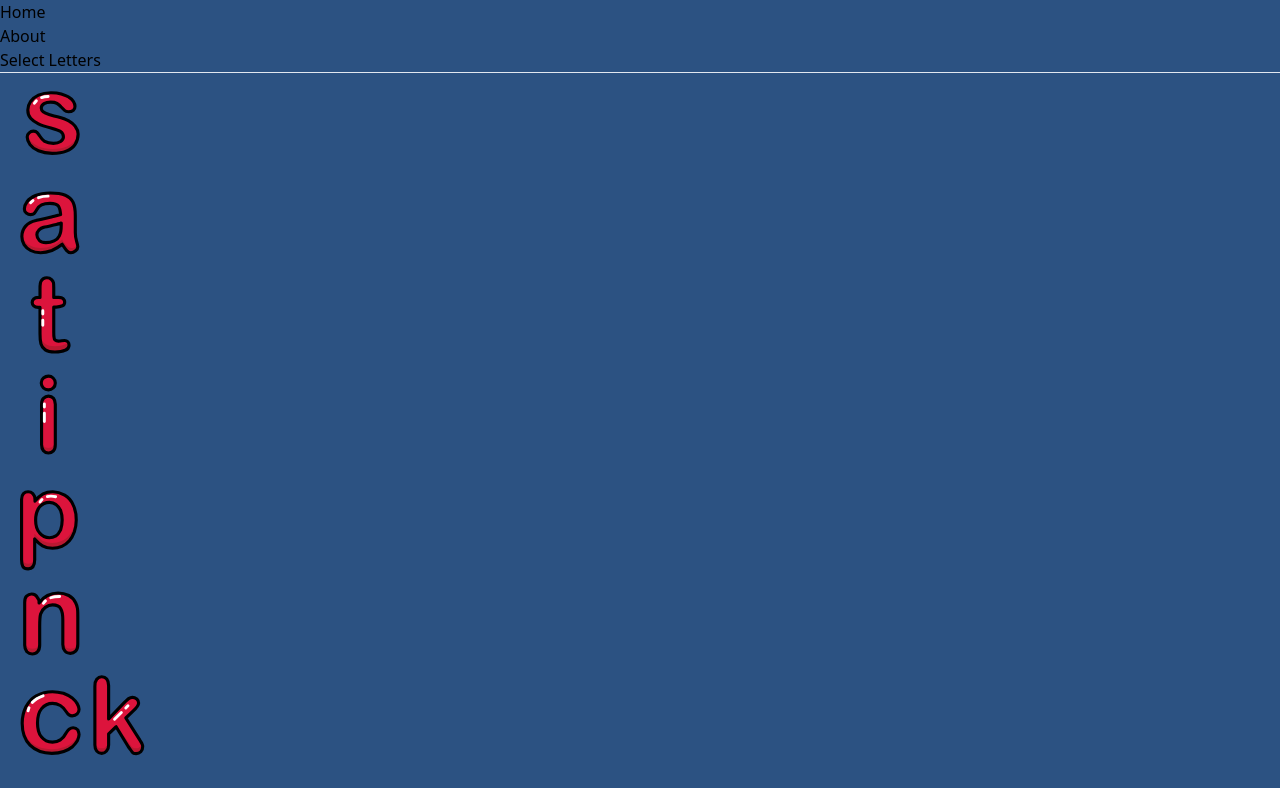
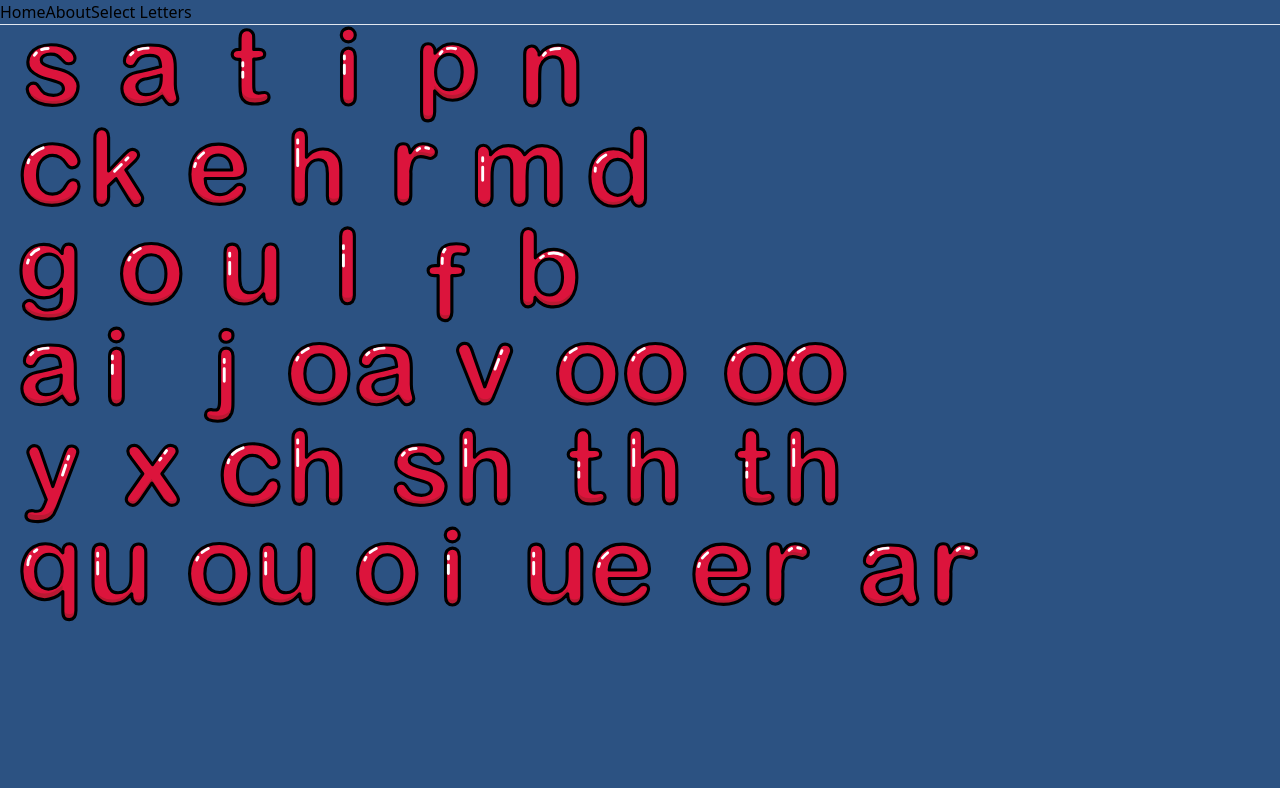
Before and after one commit to mojiwa/toddler-phonics-letter-game, a React (Create React App) app: page /letter-select in a window 1280 px wide. Shown: the top 788 px of the page. Built offline with nearby package versions, Linux system fonts and the light colour scheme.

Commit message:
display letters in sets

```diff
--- a/src/SoundSelect.tsx
+++ b/src/SoundSelect.tsx
@@ -1,27 +1,68 @@
 import React from 'react';
 import Letter from './components/Letter';
+import { LetterAndSet } from './interfaces';
 
 /**
  * Displays all the letters so that the parent may select which to focus on
  * in the game. Selected letters are saved to web storage.
 */
 export default class LetterSelect extends React.PureComponent<{},{}> {
+
   render() {
     return(
-      <div className='flex-col'>
-        {SOUNDS.map(l => (
-          <Letter key={l} Letter={l} Size='small' />
-        ))}
+      <div>
+        <ul>
+          {LETTERS_AND_SETS.filter(las => las.Set === 1).map(las => (
+            <li key={las.Letter}>
+              <Letter Letter={las.Letter} Size='small'/>
+            </li>
+          ))}
+        </ul>
+        <ul>
+          {LETTERS_AND_SETS.filter(las => las.Set === 2).map(las => (
+            <li key={las.Letter}>
+              <Letter Letter={las.Letter} Size='small'/>
+            </li>
+          ))}
+        </ul>
+        <ul>
+          {LETTERS_AND_SETS.filter(las => las.Set === 3).map(las => (
+            <li key={las.Letter}>
+              <Letter Letter={las.Letter} Size='small'/>
+            </li>
+          ))}
+        </ul>
+        <ul>
+          {LETTERS_AND_SETS.filter(las => las.Set === 4).map(las => (
+            <li key={las.Letter}>
+              <Letter Letter={las.Letter} Size='small'/>
+            </li>
+          ))}
+        </ul>
+        <ul>
+          {LETTERS_AND_SETS.filter(las => las.Set === 5).map(las => (
+            <li key={las.Letter}>
+              <Letter Letter={las.Letter} Size='small'/>
+            </li>
+          ))}
+        </ul>
+        <ul>
+          {LETTERS_AND_SETS.filter(las => las.Set === 6).map(las => (
+            <li key={las.Letter}>
+              <Letter Letter={las.Letter} Size='small'/>
+            </li>
+          ))}
+        </ul>
       </div>
     )
   }
 }
 
-const SOUNDS: string[] = [
-  's', 'a', 't', 'i', 'p', 'n',
-  'ck', 'e', 'h', 'r', 'm', 'd',
-  'g', 'o', 'u', 'l', 'f', 'b',
-  'ai', 'j', 'oa', 'v', 'oo', '_oo',
-  'y', 'x', 'ch', 'sh', 'th', '_th',
-  'qu', 'ou', 'oi', 'ue', 'er', 'ar'
+var LETTERS_AND_SETS: LetterAndSet[] = [
+  { Letter: 's', Set: 1 }, { Letter: 'a', Set: 1 }, { Letter: 't', Set: 1 }, { Letter: 'i', Set: 1 }, { Letter: 'p', Set: 1 }, { Letter: 'n', Set: 1 },
+  { Letter: 'ck', Set: 2 }, { Letter: 'e', Set: 2 }, { Letter: 'h', Set: 2 }, { Letter: 'r', Set: 2 }, { Letter: 'm', Set: 2 }, { Letter: 'd', Set: 2 },
+  { Letter: 'g', Set: 3 }, { Letter: 'o', Set: 3 }, { Letter: 'u', Set: 3 }, { Letter: 'l', Set: 3 }, { Letter: 'f', Set: 3 }, { Letter: 'b', Set: 3 },
+  { Letter: 'ai', Set: 4 }, { Letter: 'j', Set: 4 }, { Letter: 'oa', Set: 4 }, { Letter: 'v', Set: 4 }, { Letter: 'oo', Set: 4 }, { Letter: '_oo', Set: 4 },
+  { Letter: 'y', Set: 5 }, { Letter: 'x', Set: 5 }, { Letter: 'ch', Set: 5 }, { Letter: 'sh', Set: 5 }, { Letter: 'th', Set: 5 }, { Letter: '_th', Set: 5 },
+  { Letter: 'qu', Set: 6 }, { Letter: 'ou', Set: 6 }, { Letter: 'oi', Set: 6 }, { Letter: 'ue', Set: 6 }, { Letter: 'er', Set: 6 }, { Letter: 'ar', Set: 6 },
 ]
--- a/src/components/Letter.tsx
+++ b/src/components/Letter.tsx
@@ -116,7 +116,7 @@ export default class Letter extends React.PureComponent<ILetterProps, {}> {
     // render single letter sounds only
     if (this.props.Letter.length === 1) {
       return(
-        <div className={`letter-div w-1`} onClick={() => this.playAudio()} >
+        <div className={`letter-div`} onClick={() => this.playAudio()} >
           <div className={`${this.props.Size === 'small' ? 'letter-div-small' : 'letter-div-large'}`}>{this.renderSingleLetterSound()}</div>
         </div>
       )
@@ -125,15 +125,15 @@ export default class Letter extends React.PureComponent<ILetterProps, {}> {
       if (this.props.Letter.includes('_')) {
         return(
           <div>
-            <div className='flex letter-div w-1' onClick={() => this.playAudio()}>
+            <div className='letter-div' onClick={() => this.playAudio()}>
               <div className={`letter-rotated ${this.props.Size === 'small' ? 'letter-div-small' : 'letter-div-large'}`}>{this.renderSingleLetterSound(this.props.Letter.substr(1, 1).toLowerCase())}</div>
-              <div className={`letter-rotated -ml-12 ${this.props.Size === 'small' ? 'letter-div-small' : 'letter-div-large'}`}>{this.renderSingleLetterSound(this.props.Letter.substr(2, 1).toLowerCase())}</div>
+              <div className={`letter-rotated -ml-10 ${this.props.Size === 'small' ? 'letter-div-small' : 'letter-div-large'}`}>{this.renderSingleLetterSound(this.props.Letter.substr(2, 1).toLowerCase())}</div>
             </div>
           </div>
       )} else {
         // render two letter sounds such as 'ai' or 'th'
         return(
-          <div className='flex letter-div w-1' onClick={() => this.playAudio()}>
+          <div className='letter-div' onClick={() => this.playAudio()}>
             <div className={`${this.props.Size === 'small' ? 'letter-div-small' : 'letter-div-large'}`}>{this.renderSingleLetterSound(this.props.Letter.substr(0, 1))}</div>
             <div className={`-ml-8 ${this.props.Size === 'small' ? 'letter-div-small' : 'letter-div-large'}`}>{this.renderSingleLetterSound(this.props.Letter.substr(1, 1))}</div>
           </div>
--- a/src/styles/custom.css
+++ b/src/styles/custom.css
@@ -9,6 +9,18 @@ html {
 body {
     height: 100%;
     background-color: #2C5282;
+}
+
+svg {
+    display: unset;
+}
+
+div {
+    display: unset;
+}
+
+li {
+    display: inline;
 }
 
 /*
```
